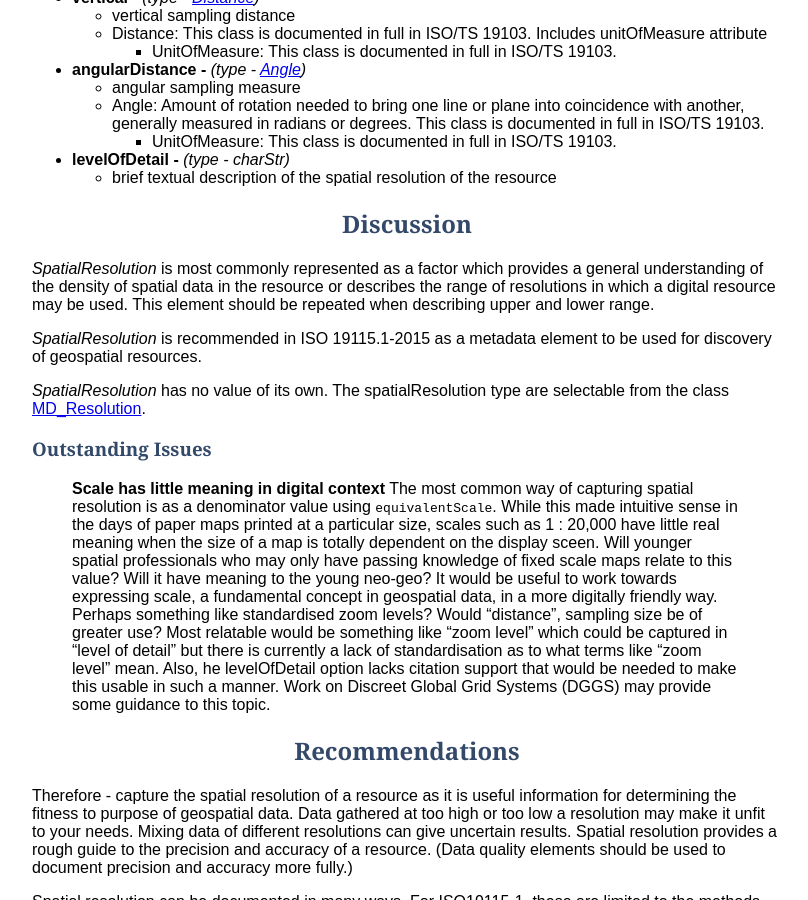
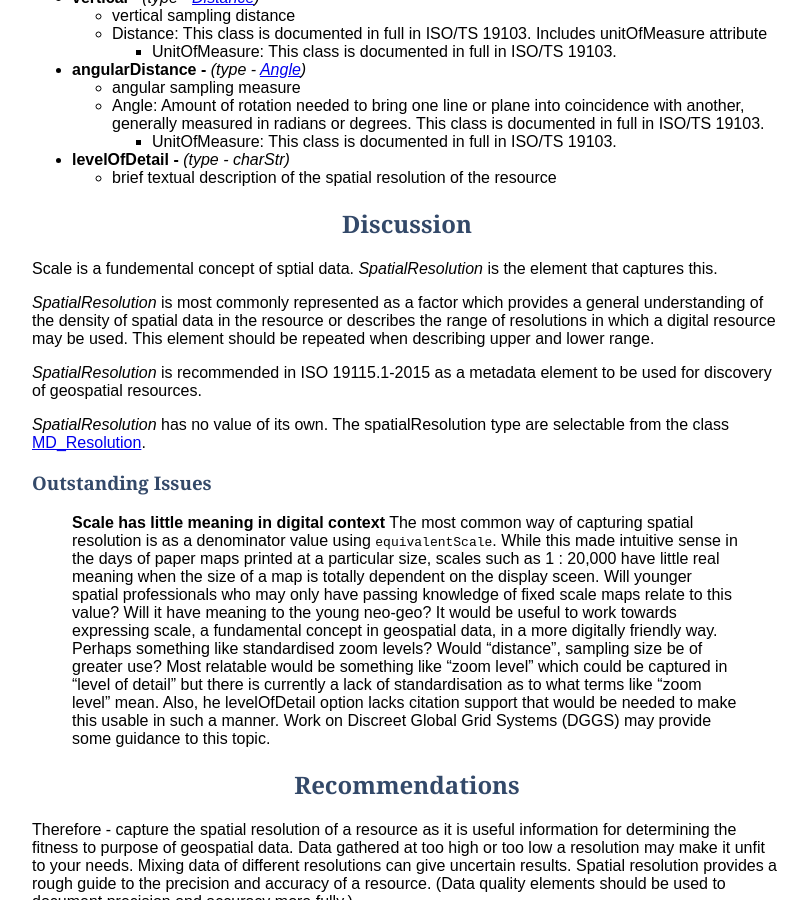
Before and after one commit to OpenWork-NZ/mdwg, a Jekyll site: the page built from _defs/SpatialResolution.md, in a window 1280 px wide and 900 px high, scrolled down 1398 px. Shown: the whole window, without its empty margins (233-1041 px from the left). Built offline with Jekyll 4.4.1, drawn with Linux system fonts in a browser that asks for light colours.

Commit message:
Update SpatialResolution.md

```diff
--- a/_defs/SpatialResolution.md
+++ b/_defs/SpatialResolution.md
@@ -50,6 +50,9 @@ title: Spatial Resolution
   - brief textual description of the spatial resolution of the resource
 
 ## Discussion
+
+Scale is a fundemental concept of sptial data. *SpatialResolution* is the element that captures this.
+
 *SpatialResolution* is most commonly represented as a factor which provides a general understanding of the density of spatial data in the resource or describes the range of resolutions in which a digital resource may be used.  This element should be repeated when describing upper and lower range.
 
 *SpatialResolution* is recommended in ISO 19115.1-2015 as a metadata element to be used for discovery of geospatial resources.
```
